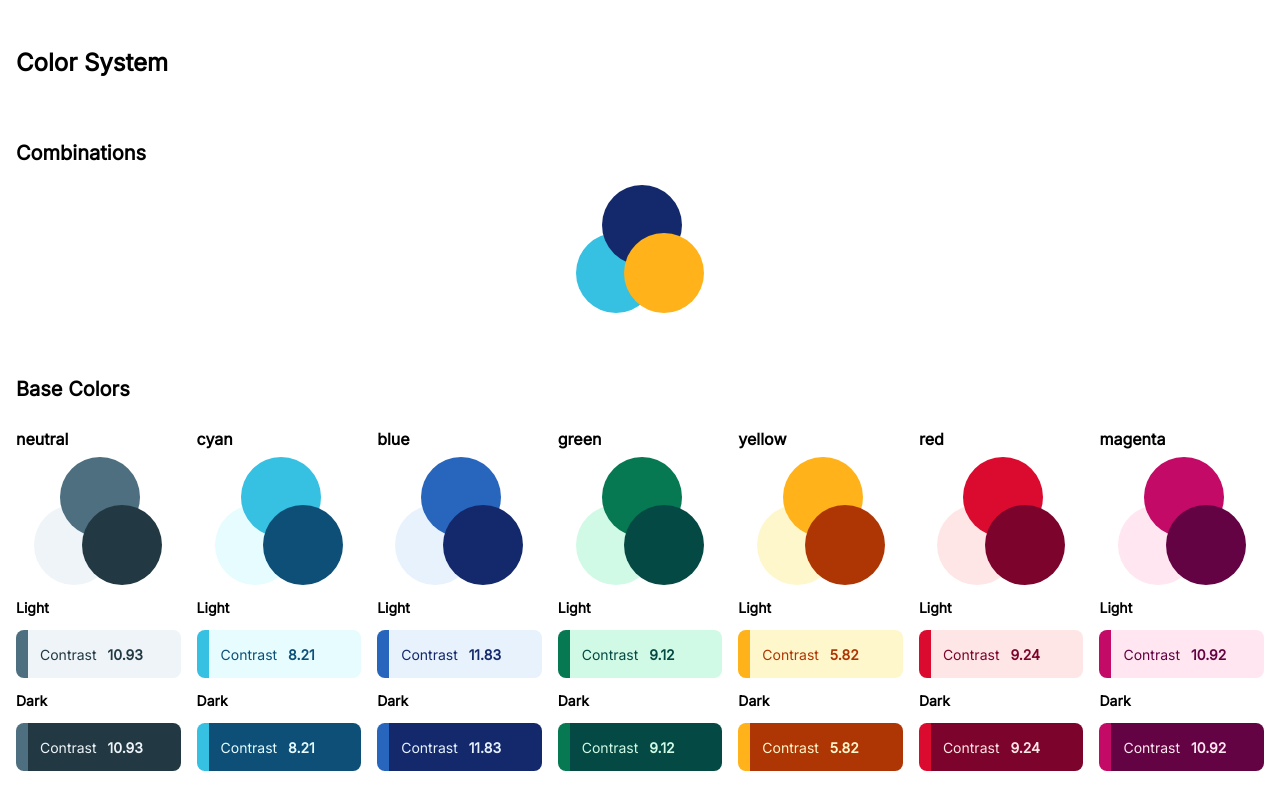
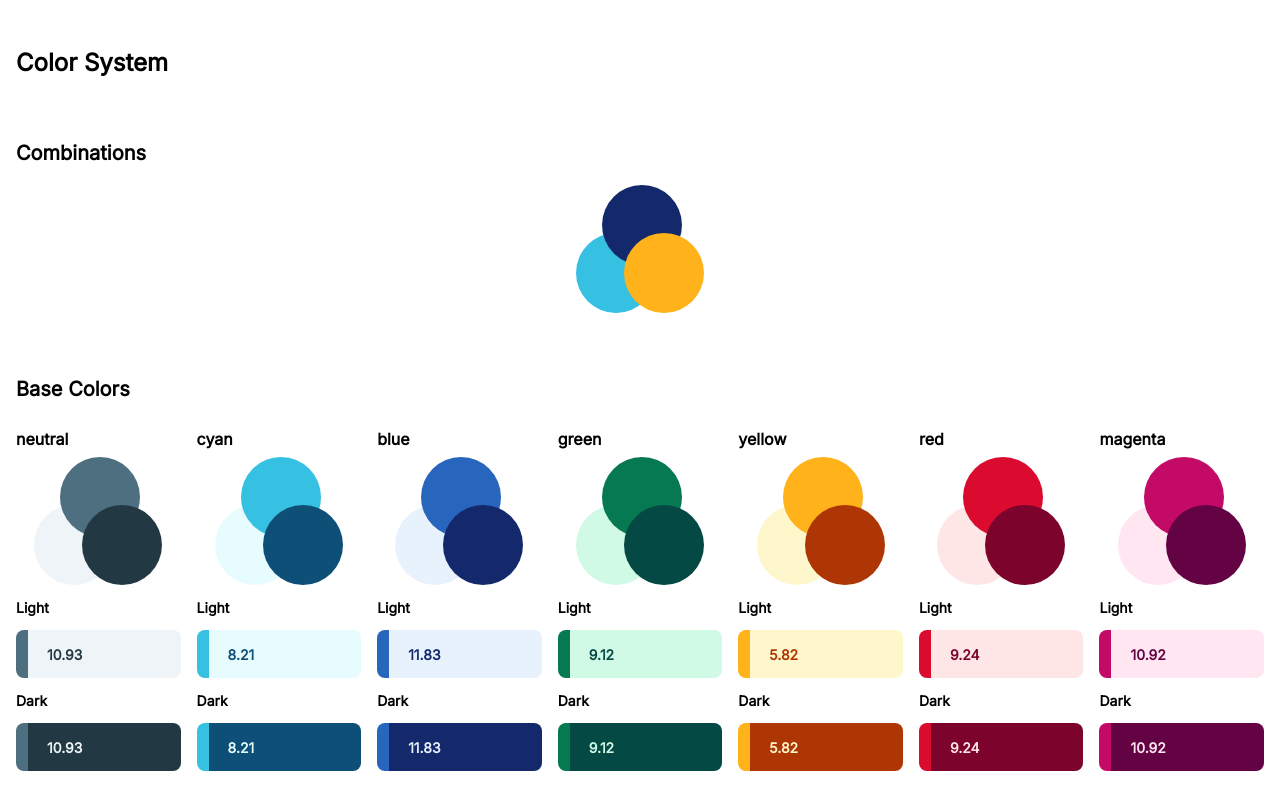
Before and after one commit to scottdejonge/color-system, a Vue app: page / in a window 1280 px wide. Shown: the top 800 px of the page. Built offline with nearby package versions, Linux system fonts and the light colour scheme.

Commit message:
Renmove contrast word

```diff
--- a/src/components/Combinations.vue
+++ b/src/components/Combinations.vue
@@ -37,7 +37,6 @@ export default {
         v-bind:border="palette.default"
         v-bind:color="palette.dark"
       >
-        Contrast
         <Contrast
           v-bind:styled="false"
           v-bind:value="palette.light"
@@ -50,7 +49,6 @@ export default {
         v-bind:border="palette.default"
         v-bind:color="palette.light"
       >
-        Contrast
         <Contrast
           v-bind:styled="false"
           v-bind:value="palette.light"
```
